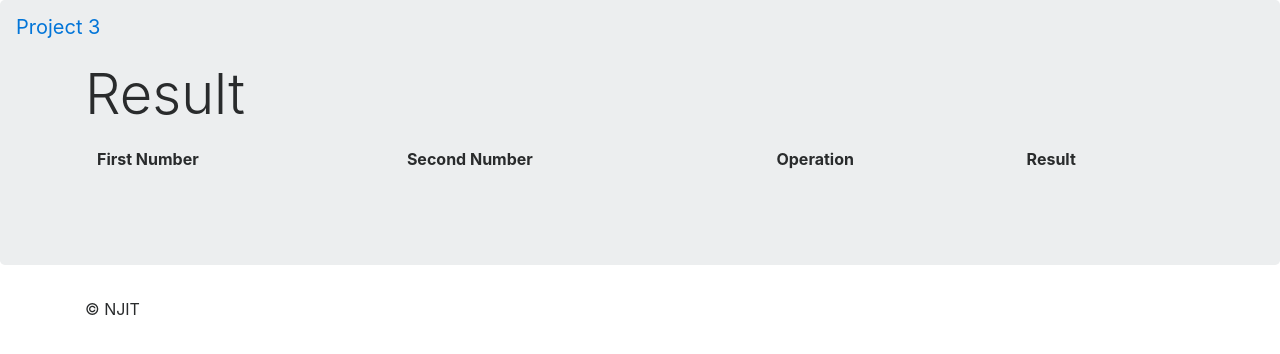
After one commit to juniorro/calculator, a Flask app: page /result in a window 1280 px wide. The commit adds this page. Shown: the top 354 px of the page. Run offline with Flask 2, Linux system fonts and the light colour scheme; lists and menus that the app fills with data are empty.

Commit message:
add file utils in project 3

```diff
--- a/app/app.py
+++ b/app/app.py
@@ -1,8 +1,7 @@
 """ Web application entry point """
-from flask import Flask, render_template, flash, request, url_for
-
+from flask import Flask, render_template, flash, request
+from file_util import get_csv_data, get_log_file_write
 app = Flask(__name__)
-# app.run(debug=True, use_debugger=False, use_reloader=True)
 app.secret_key = '12111a9beb2bebab521d86cf113c9dafba6ab1ad'
 
 @app.route("/", methods=['GET'])
@@ -13,12 +12,37 @@ def index():
 def calculator():
     return render_template('calculator.html')
 
-@app.route("/calculate", methods=['POST'])
+@app.route("/result", methods=['GET'])
+def result():
+    file = get_csv_data("operation.csv")
+    data = tuple(file)
+    size = len(data)
+    print(data)
+    return render_template('result.html', size=size, data=data)
+
+@app.route("/result", methods=['POST'])
 def calculate():
     first_number = request.form['first-value']
     second_number = request.form['second-value']
     operation = request.form['operation']
-    print(first_number)
-    print(second_number)
-    print(operation)
-    return render_template('index.html')
+    file = get_csv_data("operation.csv")
+    data = tuple(file)
+    size = len(data)
+    get_log_file_write(str(first_number) +','+ str(second_number) +','+ str(operation) +','+ get_result(first_number, second_number, operation))
+    return render_template('result.html', size=size, data=data)
+
+def get_result(first_number, second_number, operation):
+    first = float(first_number)
+    second = float(second_number)
+    return (float(first)) + (float(second))
+
+# def get_result(first_number, second_number, operation):
+    # match operation:
+        # case 'addition':
+            # return first_number + second_number
+        # case 'substraction':
+            # return first_number - second_number
+        # case 'multiplication':
+            # return first_number * second_number
+        # case 'dividion':
+            # return first_number / second_number
--- /dev/null
+++ b/app/data/operation.csv
@@ -0,0 +1 @@
+"100,200,addition,100200"
--- /dev/null
+++ b/app/file_util.py
@@ -0,0 +1,22 @@
+import pandas as pd
+import csv
+
+def get_csv_data(filename):
+    data = pd.read_csv("data/" + filename)
+    return data.values
+
+def get_log_file_write(data):
+    with open("data/operation.csv", 'w') as csvfile:
+        csvwriter = csv.writer(csvfile)
+        csvwriter.writerow([data])
+        csv.writer(csvfile)
+        csvfile.close()
+
+# data = get_csv_data("addition.csv")
+# mynumbers = (tuple(data[0])[0], tuple(data[0])[1])
+# mynum = data[0]
+# print(mynum)
+# thedata = tuple(data)
+# for n in thedata:
+    # print(n)
+# get_log_file_write("addition_test.log", str(get_time()) + ",addition_test.py," + str(random.randint(10, 1000)) + ",addition," + str(addition.get_result()))
--- a/app/templates/calculator.html
+++ b/app/templates/calculator.html
@@ -1,6 +1,6 @@
 {% extends "base.html" %}
 {% block content %}
-<form action="/calculate" method="POST">
+<form action="/result" method="POST">
   <div class="form-row">
     <div class="form-group col-lg-4">
       <label for="firstNumber">First Number</label>
--- /dev/null
+++ b/app/templates/result.html
@@ -0,0 +1,23 @@
+{% extends "base.html" %}
+{% block content %}
+<h4 class="display-4">Result</h4>
+<table class="table">
+  <thead>
+    <tr>
+      <th scope="col">First Number</th>
+      <th scope="col">Second Number</th>
+      <th scope="col">Operation</th>
+      <th scope="col">Result</th>
+    </tr>
+  </thead>
+  <tbody>
+  {% for i in range(0, size) %}
+    <tr>
+      {% for elem in data[i] %}
+        <td>{{elem}}</td>
+      {% endfor %}
+    </tr>
+  {% endfor %}
+  </tbody>
+</table>
+{% endblock content %}
```
Also changed, not shown: tests/data/testfiles/addition.csv (+5 -1 lines), tests/file_util.py (+9 -0 lines), 4 other files.
